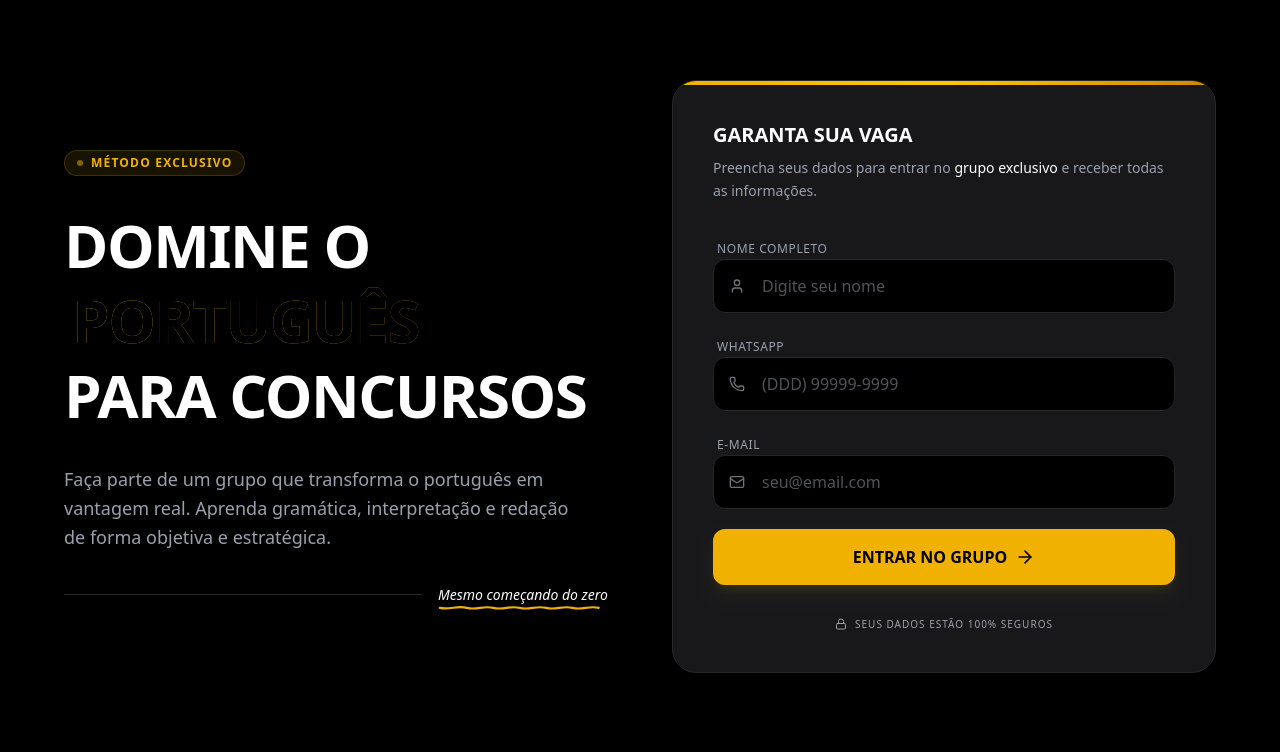
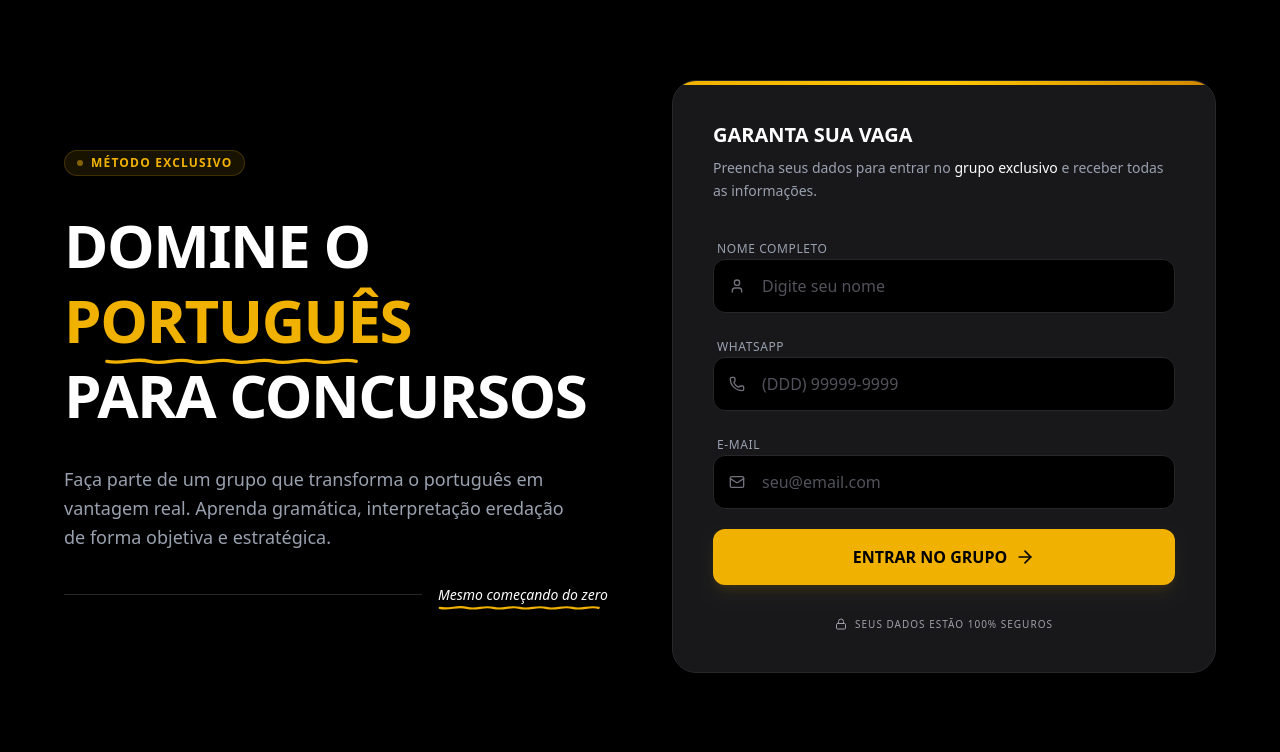
Before and after one commit to Anomalie-Lab/professorcapturalp, a React (Vite) app: page / in a window 1280 px wide. Shown: the top 752 px of the page. Built offline with nearby package versions, Linux system fonts and the light colour scheme.

Commit message:
fix: adjust title

```diff
--- a/src/components/Hero.tsx
+++ b/src/components/Hero.tsx
@@ -32,13 +32,17 @@ const Hero = () => {
 
           <h1 className="text-5xl md:text-6xl font-bold leading-tight tracking-tight">
             DOMINE O <br />
-            <span className="text-black bg-clip-text bg-gradient-to-r from-yellow-400 to-yellow-600 px-2">PORTUGUÊS</span> <br />
+            <span className="relative inline-block text-yellow-500">
+              PORTUGUÊS
+              <svg className="absolute w-full h-3 -bottom-2 left-0 text-yellow-500" viewBox="0 0 200 9" fill="none" xmlns="http://www.w3.org/2000/svg">
+                <path d="M2.00025 5.5C14.5002 8 22.0002 2.5 34.0002 5.5C46.0002 8.5 53.0002 2.5 65.0002 5.5C77.0002 8.5 84.0002 2.5 96.0002 5.5C108.0002 8.5 115.0002 2.5 127.0002 5.5C139.0002 8.5 146.0002 2.5 158.0002 5.5C170.0002 8.5 177.0002 2.5 189.0002 5.5" stroke="currentColor" strokeWidth="2.5" strokeLinecap="round"/>
+              </svg>
+            </span> <br />
             PARA CONCURSOS
           </h1>
 
           <p className="text-lg text-gray-400 leading-relaxed max-w-lg font-light">
-            Faça parte de um grupo que transforma o português em vantagem real.
-            Aprenda gramática, interpretação e redação de forma objetiva e estratégica.
+            Faça parte de um grupo que transforma o português em vantagem real. Aprenda gramática, interpretação eredação de forma objetiva e estratégica.
           </p>
 
           <div className="flex items-center gap-4 text-sm text-gray-500">
```
